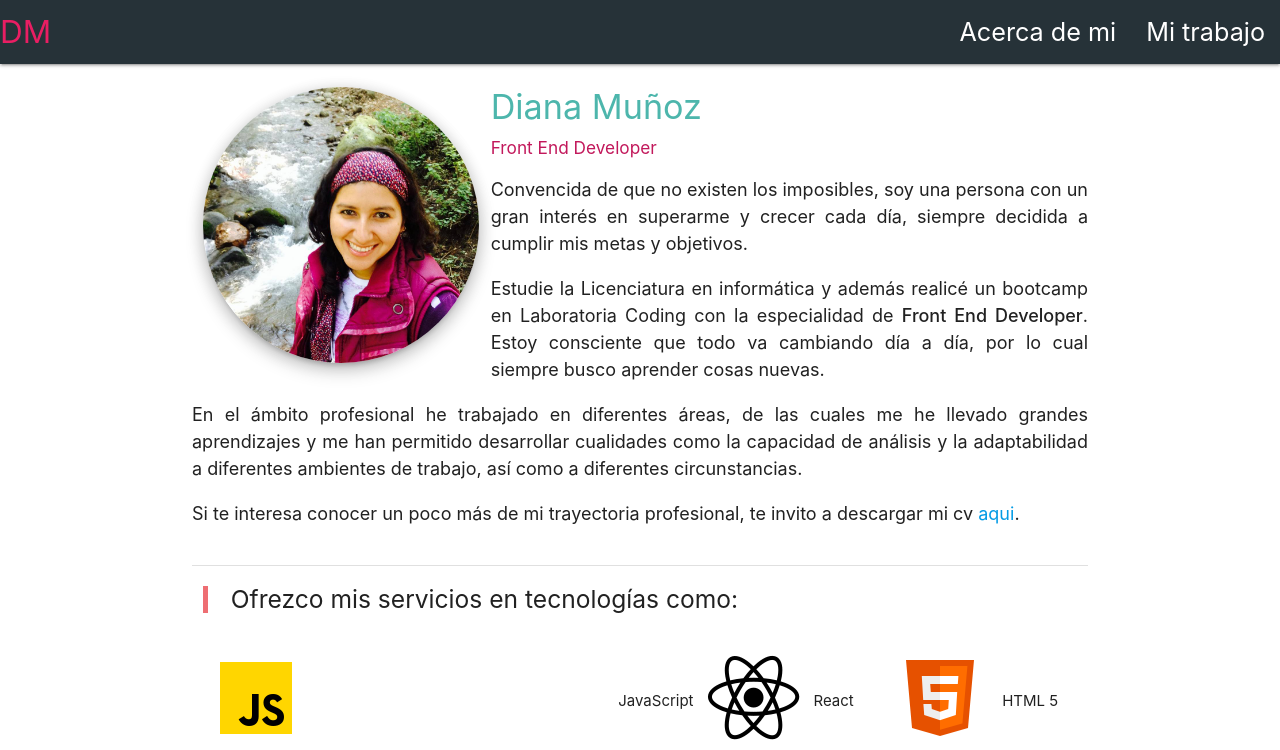
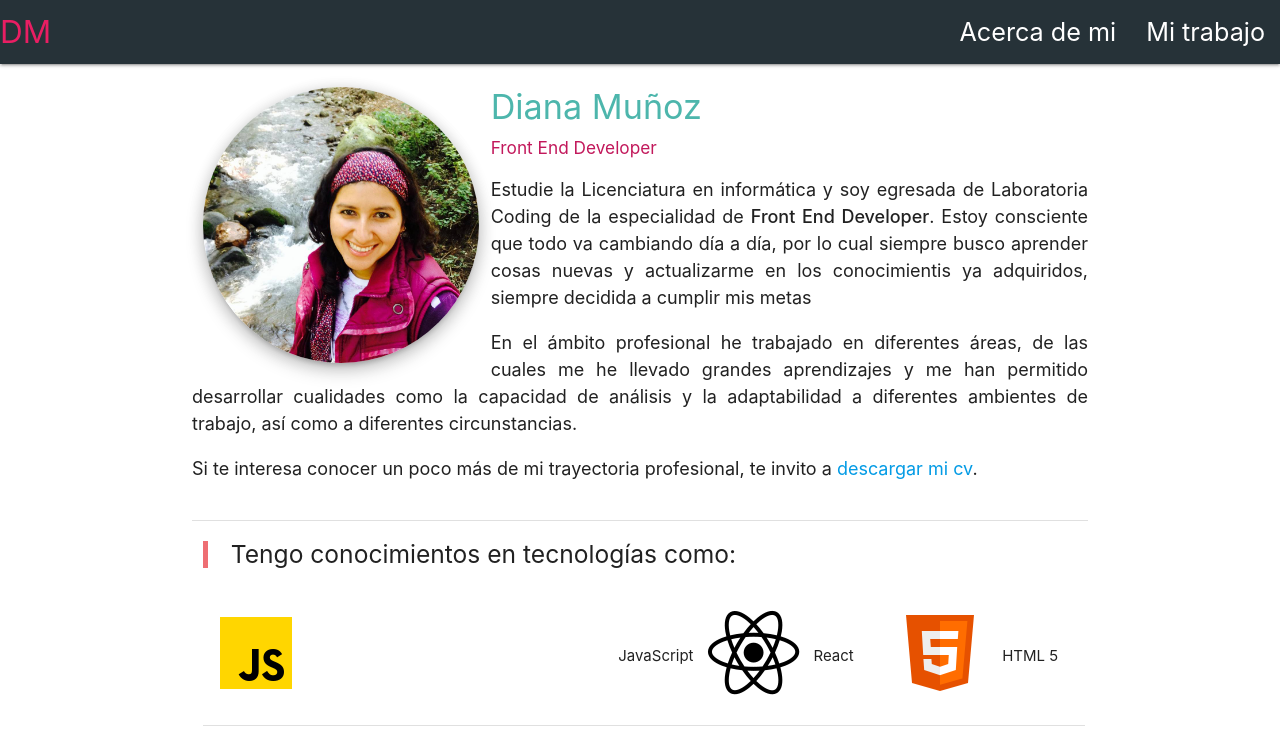
Before and after one commit to DianaLiz11/Portafolio, a React (Create React App) app: page / in a window 1280 px wide. Shown: the top 750 px of the page. Built offline with nearby package versions, Linux system fonts and the light colour scheme.

Commit message:
Se modifica aboutme

```diff
--- a/src/views/AboutMe.js
+++ b/src/views/AboutMe.js
@@ -20,24 +20,22 @@ const AboutMe = () => (
       <div className='col s8'></div>
         <h4 className='teal-text text-lighten-2'>Diana Muñoz</h4>
         <h6 className='pink-text text-darken-2'>Front End Developer</h6>
-        <p>Convencida de que no existen los imposibles, soy una persona con un
-          gran interés en superarme y crecer cada día, siempre decidida a cumplir
-          mis metas y objetivos.</p>
-        <p>Estudie la Licenciatura en informática y además realicé un bootcamp en
-          Laboratoria Coding con la especialidad de <strong>Front End Developer</strong>.
+        <p>Estudie la Licenciatura en informática y soy egresada de
+          Laboratoria Coding de la especialidad de <strong>Front End Developer</strong>.
           Estoy consciente que todo va cambiando día a día, por lo cual siempre
-          busco aprender cosas nuevas.</p>
+          busco aprender cosas nuevas y actualizarme en los conocimientis ya
+          adquiridos, siempre decidida a cumplir mis metas</p>
         <p>En el ámbito profesional he trabajado en diferentes áreas, de las
           cuales me he llevado grandes aprendizajes y me han permitido desarrollar
           cualidades como la capacidad de análisis y la adaptabilidad a
           diferentes ambientes de trabajo, así como a diferentes circunstancias.</p>
         <p>Si te interesa conocer un poco más de mi trayectoria profesional,
-          te invito a descargar mi cv <a href={cv} target='_blank' rel='noopener noreferrer' >aqui</a>.</p>
+          te invito a <a href={cv} target='_blank' rel='noopener noreferrer' >descargar mi cv</a>.</p>
     </div>
     <div className="divider"></div>
     <div className='row'>
       <div className='col s12'>
-        <blockquote><h5>Ofrezco mis servicios en tecnologías como:</h5></blockquote>
+        <blockquote><h5>Tengo conocimientos en tecnologías como:</h5></blockquote>
         <table className="responsive-table">
             <tbody>
               <tr>
```
Also changed, not shown: src/images/lms/poke.png (added).
